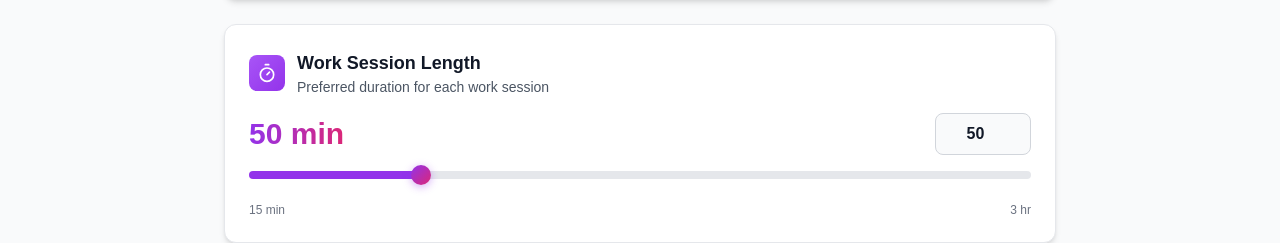
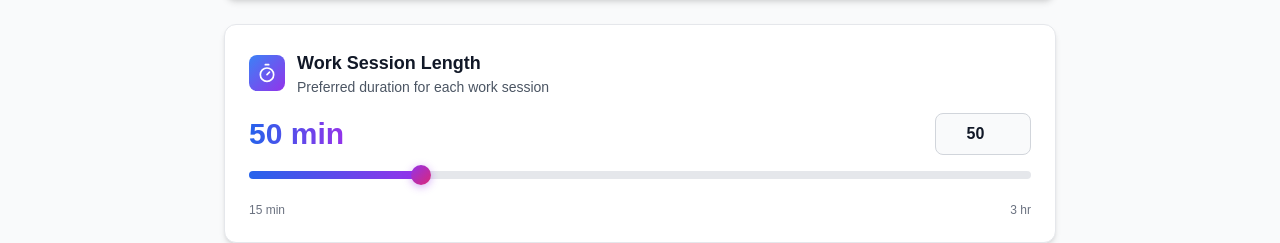
Before and after one commit to AAARRRCCC/AI-ATL-2025, a Next.js app: page /preferences in a window 1280 px wide. Shown: the part 573-816 px from the top of the page. Built offline with nearby package versions, Linux system fonts and the light colour scheme; no server answers; sample sign-in values are in the browser's storage.

Commit message:
Changed some button props

```diff
--- a/app/preferences/page.tsx
+++ b/app/preferences/page.tsx
@@ -316,8 +316,7 @@ export default function PreferencesPage() {
                   key={day.value}
                   onClick={() => toggleDay(day.value)}
                   title={day.full}
-                  className={`flex-1 px-3 py-3 rounded-lg font-semibold transition-all transform hover:scale-105 ${
-                    daysAvailable.includes(day.value)
+                  className={`flex-1 px-3 py-3 rounded-lg font-semibold transition-all transform hover:scale-105 ${daysAvailable.includes(day.value)
                     ? 'bg-gradient-to-br from-blue-600 to-blue-700 text-white shadow-md'
                     : 'bg-gray-100 dark:bg-gray-700 text-gray-700 dark:text-gray-300 hover:bg-gray-200 dark:hover:bg-gray-600'
                     }`}
@@ -392,7 +391,7 @@ export default function PreferencesPage() {
           {/* Work Session Length */}
           <section className="bg-white dark:bg-gray-800 rounded-xl shadow-md hover:shadow-lg transition-shadow p-6 border border-gray-200 dark:border-gray-700">
             <div className="flex items-center gap-3 mb-4">
-              <div className="p-2 bg-gradient-to-br from-purple-500 to-purple-600 rounded-lg">
+              <div className="p-2 bg-gradient-to-br from-blue-500 to-purple-600 rounded-lg">
                 <Timer className="w-5 h-5 text-white" />
               </div>
               <div>
@@ -406,7 +405,7 @@ export default function PreferencesPage() {
             </div>
             <div className="space-y-4">
               <div className="flex items-center justify-between">
-                <span className="text-3xl font-bold bg-gradient-to-r from-purple-600 to-pink-600 bg-clip-text text-transparent">
+                <span className="text-3xl font-bold bg-gradient-to-r from-blue-600 to-purple-600 bg-clip-text text-transparent">
                   {formatDuration(defaultWorkDuration)}
                 </span>
                 <input
@@ -434,8 +433,15 @@ export default function PreferencesPage() {
                 step="5"
                 className="w-full h-2 bg-gray-200 dark:bg-gray-700 rounded-lg appearance-none cursor-pointer slider"
                 style={{
-                  background: `linear-gradient(to right, rgb(147 51 234) 0%, rgb(147 51 234) ${((defaultWorkDuration - 15) / (180 - 15)) * 100}%, rgb(229 231 235) ${((defaultWorkDuration - 15) / (180 - 15)) * 100}%, rgb(229 231 235) 100%)`
+                  background: `linear-gradient(
+                    to right,
+                    rgb(37 99 235) 0%,
+                    rgb(147 51 234) ${((defaultWorkDuration - 15) / (180 - 15)) * 100}%,
+                    rgb(229 231 235) ${((defaultWorkDuration - 15) / (180 - 15)) * 100}%,
+                    rgb(229 231 235) 100%
+                  )`
                 }}
+
               />
               <div className="flex justify-between text-xs text-gray-500 dark:text-gray-400">
                 <span>15 min</span>
@@ -470,8 +476,7 @@ export default function PreferencesPage() {
                       setProductivityPattern(pattern.value);
                       setHasUnsavedChanges(true);
                     }}
-                    className={`group relative p-4 rounded-xl border-2 transition-all transform hover:scale-105 ${
-                      isSelected
+                    className={`group relative p-4 rounded-xl border-2 transition-all transform hover:scale-105 ${isSelected
                       ? `border-transparent bg-gradient-to-br ${pattern.gradient} text-white shadow-lg`
                       : 'border-gray-200 dark:border-gray-700 bg-white dark:bg-gray-700/50 hover:border-gray-300 dark:hover:border-gray-600'
                       }`}
@@ -558,8 +563,7 @@ export default function PreferencesPage() {
                 prioritySubjects.map((subject, index) => (
                   <div
                     key={index}
-                    className={`group flex items-center gap-2 px-3 py-2 rounded-lg font-medium transition-all transform hover:scale-105 shadow-sm ${
-                      subject.needsMoreTime
+                    className={`group flex items-center gap-2 px-3 py-2 rounded-lg font-medium transition-all transform hover:scale-105 shadow-sm ${subject.needsMoreTime
                       ? 'bg-gradient-to-r from-orange-500 to-red-500 text-white'
                       : 'bg-gradient-to-r from-green-500 to-emerald-500 text-white'
                       }`}
--- a/components/chat/ChatInput.tsx
+++ b/components/chat/ChatInput.tsx
@@ -58,7 +58,7 @@ export function ChatInput({
 
   return (
     <div className="border-t border-gray-200 dark:border-gray-700 bg-white dark:bg-gray-800 p-4">
-      <div className="flex items-end gap-2">
+      <div className="flex gap-2">
         <div className="flex-1 relative">
           <textarea
             ref={textareaRef}
@@ -86,6 +86,7 @@ export function ChatInput({
           disabled={disabled || !message.trim()}
           className="flex-shrink-0 p-3 bg-blue-600 dark:bg-blue-500 text-white rounded-lg hover:bg-blue-700 dark:hover:bg-blue-600 disabled:opacity-50 disabled:cursor-not-allowed transition-colors"
           title="Send message (Enter)"
+          padding-top="0px"
         >
           <Send className="h-5 w-5" />
         </button>
```
Also changed, not shown: 1 other file (tests, documents, lock files or other folders). Lines whose indentation alone changed are shown as unchanged.
